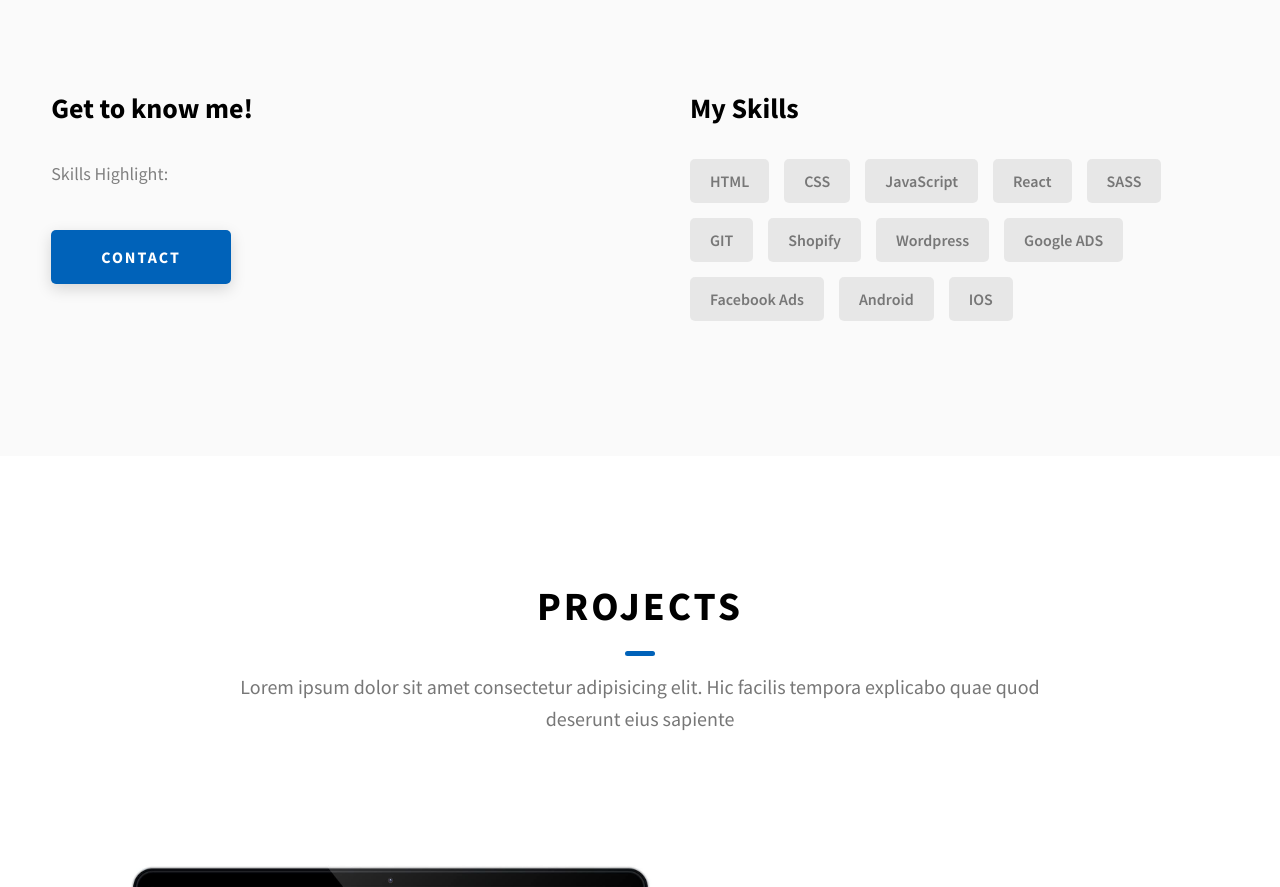
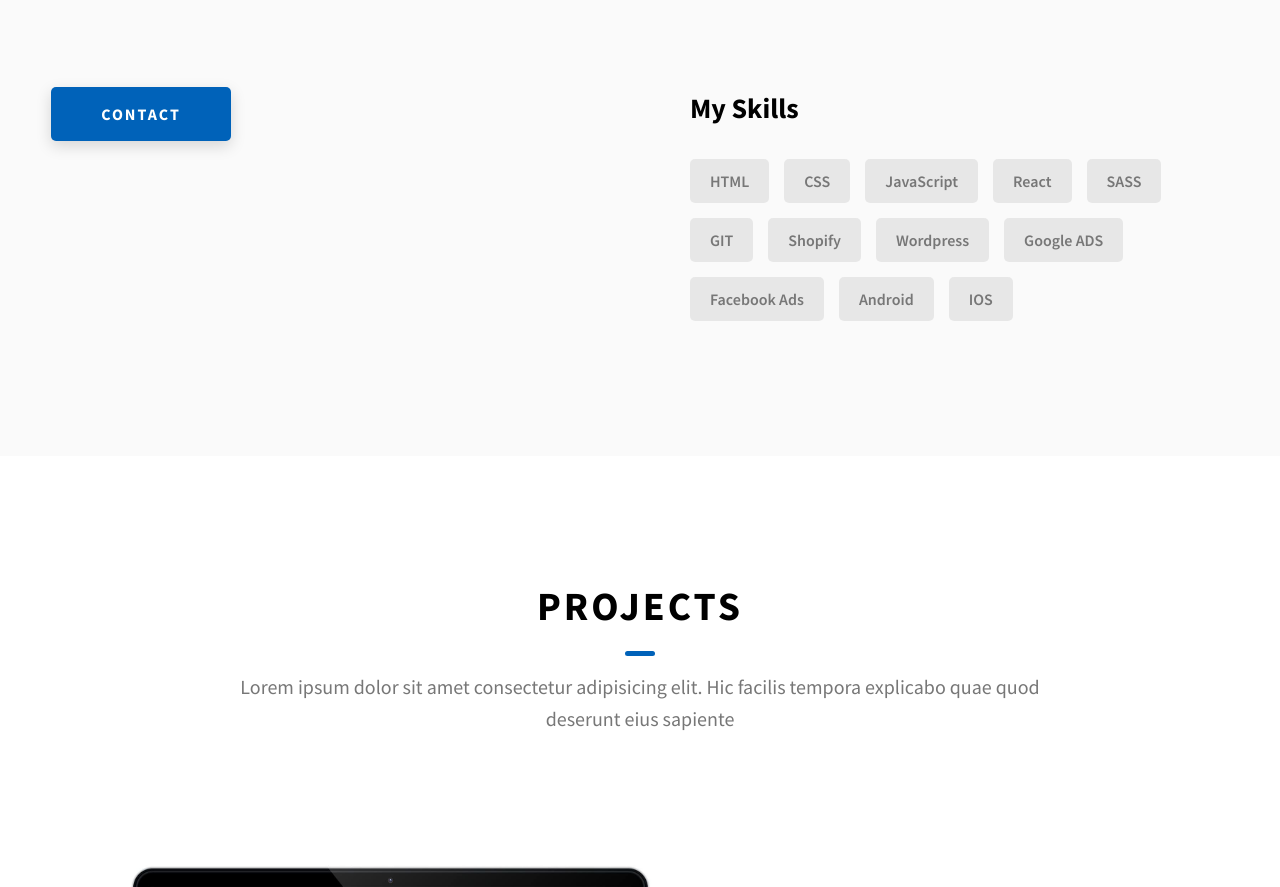
Before and after one commit to j-espinoza-2025/portfolio, a website: page index.html in a window 1280 px wide. Shown: the part 1178-2065 px from the top of the page. Drawn offline with Linux system fonts and the light colour scheme.

```diff
--- a/index.html
+++ b/index.html
@@ -128,10 +128,7 @@
         </h2>
         <div class="about__content">
           <div class="about__content-main">
-            <h3 class="about__content-title">Get to know me!</h3>
-            <div class="about__content-details">
-              <p class="about__content-details-para">Skills Highlight: </p>
-            </div>
+
             <a href="./#contact" class="btn btn--med btn--theme dynamicBgClr"
               >Contact</a
             >
```
